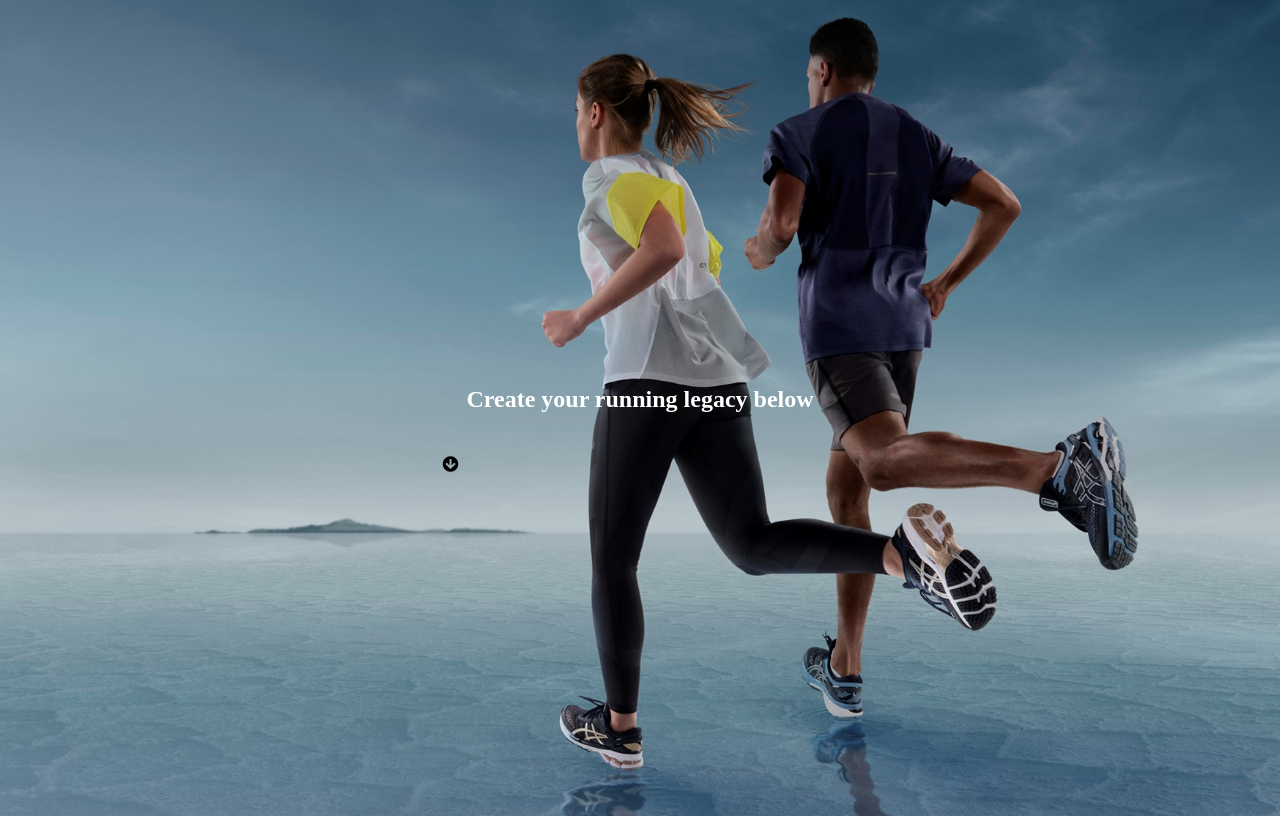
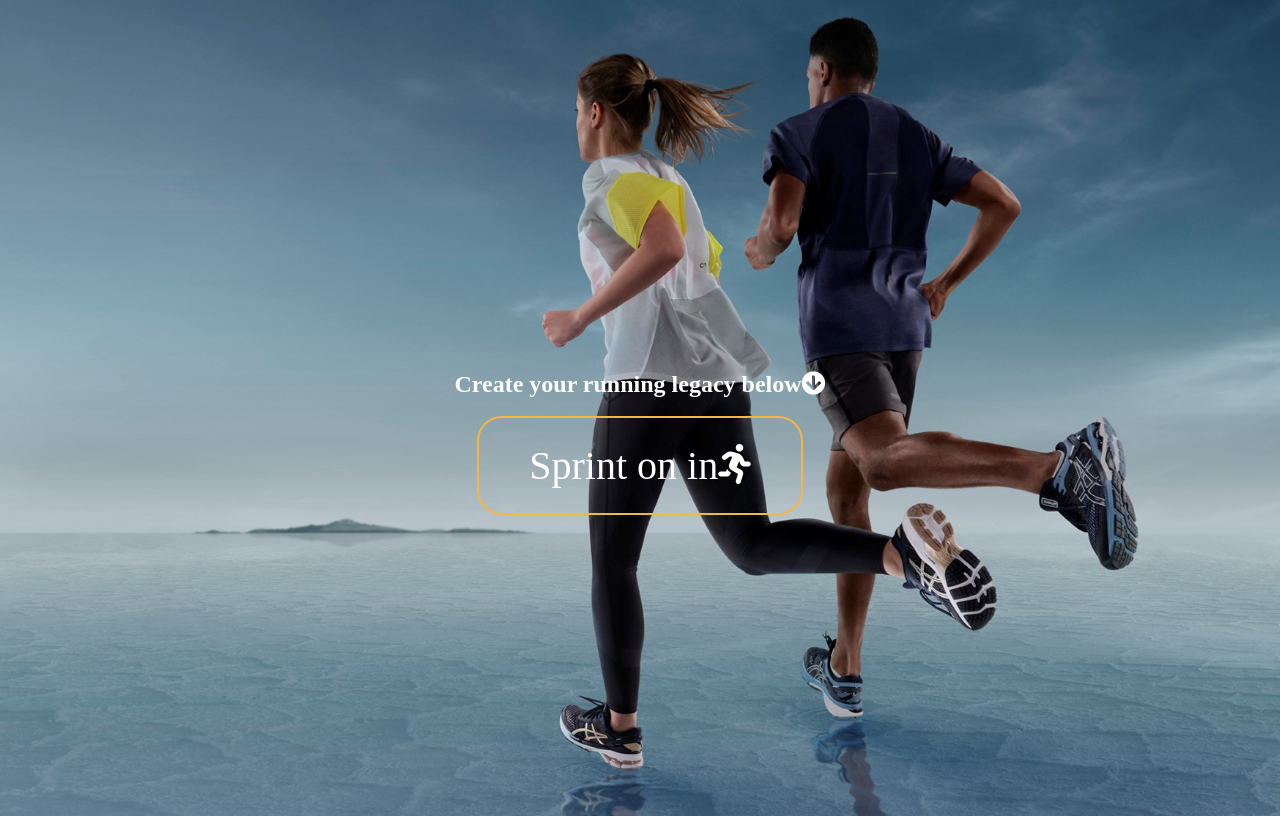
Before and after one commit to michodgs25/Sprint, a Flask app: page / in a window 1280 px wide. Run offline with Flask 2, Linux system fonts and the light colour scheme; some libraries are stand-ins or nearby versions.

Commit message:
Update welcome page button

```diff
--- a/app.py
+++ b/app.py
@@ -38,11 +38,6 @@ def tasks():
     """
     tasks = list(mongo.db.tasks.find())
     return render_template("explore.html", tasks=tasks)
-
-
-@app.route("/register", methods=["GET", "POST"])
-def register():
-    return render_template("register.html")
 
 
 @app.route("/search", methods=["GET", "POST"])
--- a/static/css/style.css
+++ b/static/css/style.css
@@ -29,6 +29,7 @@
     flex-direction: column;
     justify-content: center;
     align-items: center;
+    text-align: center;
     }
 
 /*welcome page button*/
@@ -55,9 +56,6 @@
         border-radius: inherit;
         margin-bottom: 1em;
 	}
-    .welcome-image .button {
-        font-size: 1em;
-    }
     h2 {
         text-align: center;
     }
--- a/templates/base.html
+++ b/templates/base.html
@@ -48,7 +48,6 @@
                                     <div>
                                         <a href="{{ url_for('tasks') }}" class="red btn text-shadow">Reset</a>
                                     </div>
-                                    <li class="tab row s3"><a href="{{ url_for('login') }}"><i class="fas fa-sign-out-alt"></i>Logout</a></li>
                                 </div>
                             </form>
                         </ul>
--- a/templates/index.html
+++ b/templates/index.html
@@ -15,8 +15,9 @@
     </head>
     <!--The Welcome image, main body of page-->
     <body class="welcome-image">
-    <div>
-    <h2>Create your running legacy below</h2><i class="fas fa-arrow-circle-down"></i>
-    </div>
+        <div>
+            <h2>Create your running legacy below<i class="fas fa-arrow-circle-down"></i></h2>
+            <a href="{{ url_for('get_home') }}" class="button">Sprint on in<i class="fas fa-running"></i></a>
+        </div>
     </body>
 </html>
```
